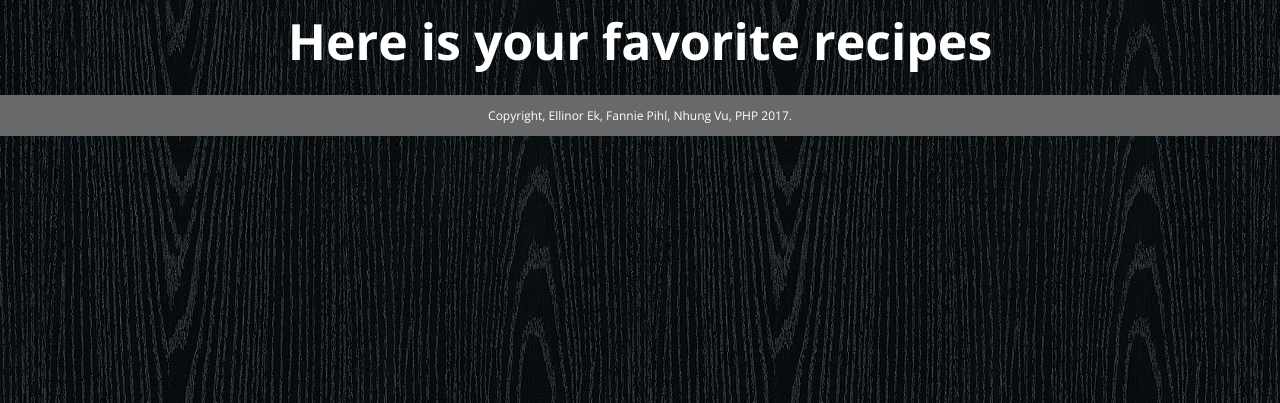
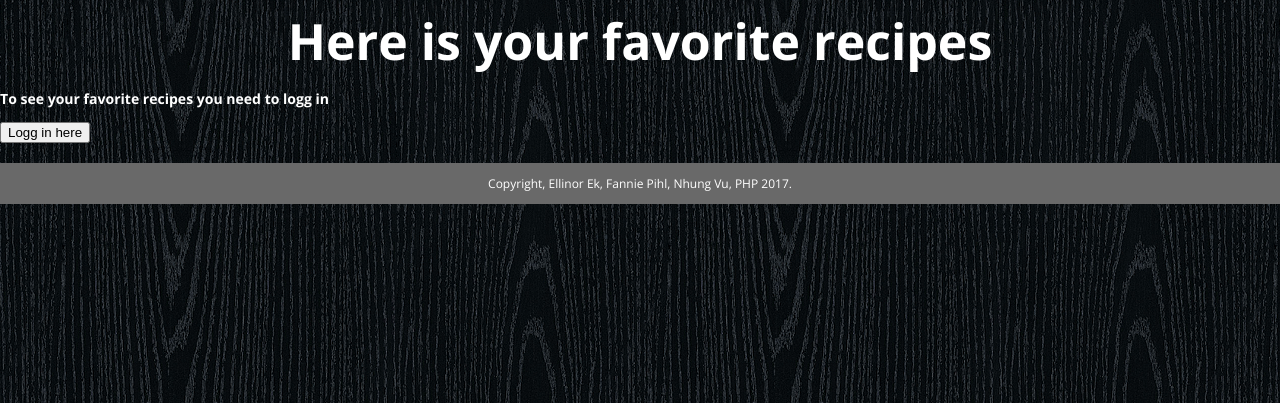
Before and after one commit to Fanniepihl/Recipepage, a PHP site: page /favourites.php in a window 1280 px wide. Shown: the part 53-456 px from the top of the page. Run offline with PHP 8.4, Linux system fonts and the light colour scheme; some web fonts are replaced.

Commit message:
button i favorite recipice

```diff
--- a/favourites.php
+++ b/favourites.php
@@ -4,7 +4,8 @@
 <body>
 
 <h2> Here is your favorite recipes</h2>
-
+<h3>To see your favorite recipes you need to logg in</h3>
+    <button><a href="logIn.php" >Logg in here</a></button>
 
 </body>
 
--- a/myrecipes.php
+++ b/myrecipes.php
@@ -5,7 +5,7 @@
 
 <h2>Here is your saved recipes</h2>
 
- <h3>To see your recipes you need to logg in</h3>
+ <h3>To see your saved recipes or upplode a new recipe you need to logg in</h3>
     <button><a href="logIn.php" >Logg in here</a></button>
 
 <div class="mygallery"><!---en div att lägga in sina uppladdade recept i.--->
```
